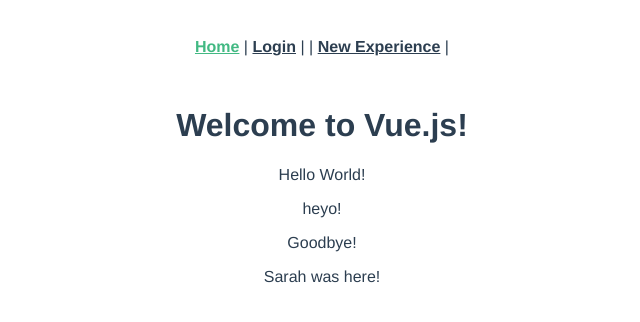
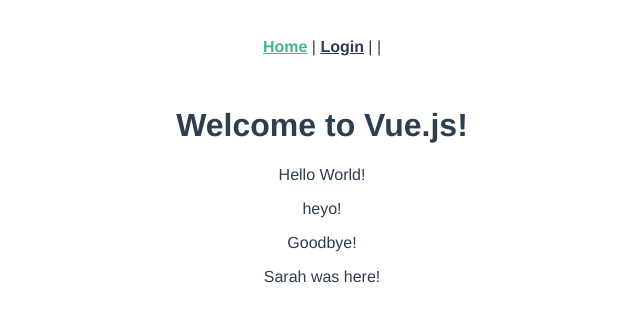
Before and after one commit to def-end-icecream/student_portal, a Vue app: page / in a window 1280 px wide. Shown: the top 322 px of the page, without its empty margins (318-958 px from the left). Built offline with nearby package versions, Linux system fonts and the light colour scheme.

Commit message:
removes new experience from nav bar

```diff
--- a/src/App.vue
+++ b/src/App.vue
@@ -4,9 +4,9 @@
       <router-link to="/">Home</router-link> |
       <router-link v-if="!isLoggedIn()" to="/login">Login</router-link> |
       <router-link v-if="isLoggedIn()" to="/logout">Logout</router-link> |
-      <router-link v-if="isLoggedIn()" :to="`/students/${getStudentId()}`">Student Show</router-link>
-
-      <router-link to="/experiences/new">New Experience</router-link> |
+      <router-link v-if="isLoggedIn()" :to="`/students/${getStudentId()}`"
+        >Student Show</router-link
+      >
     </div>
     <router-view />
   </div>
```
